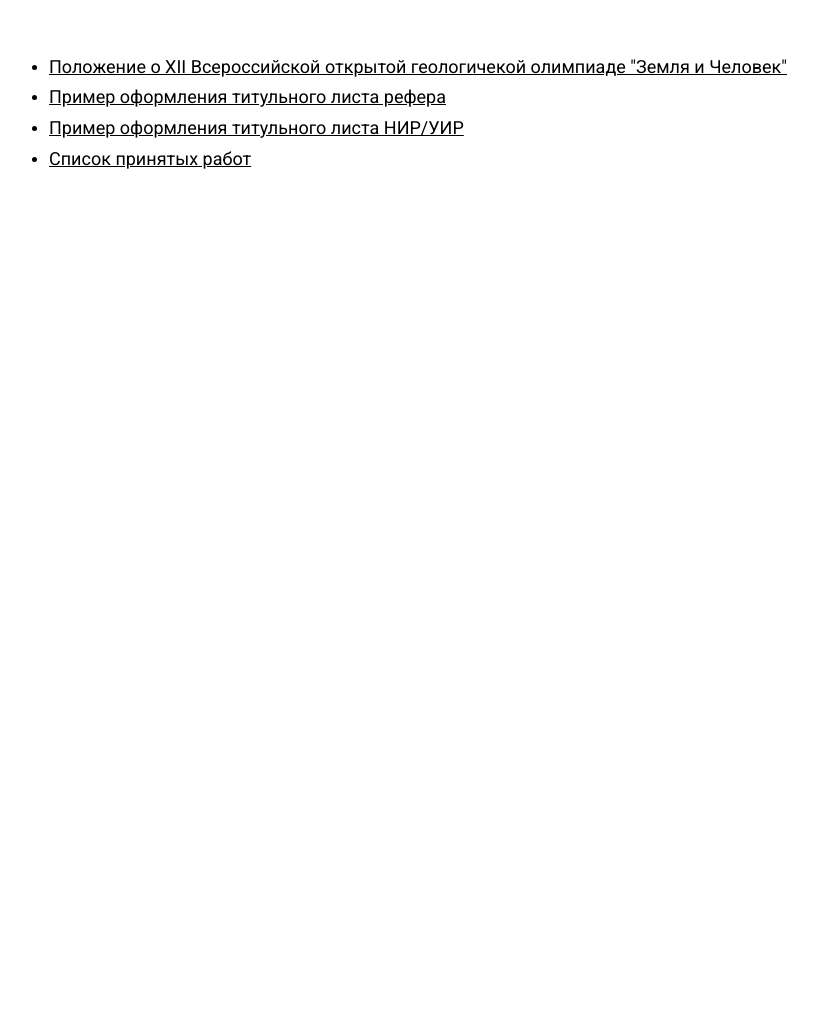
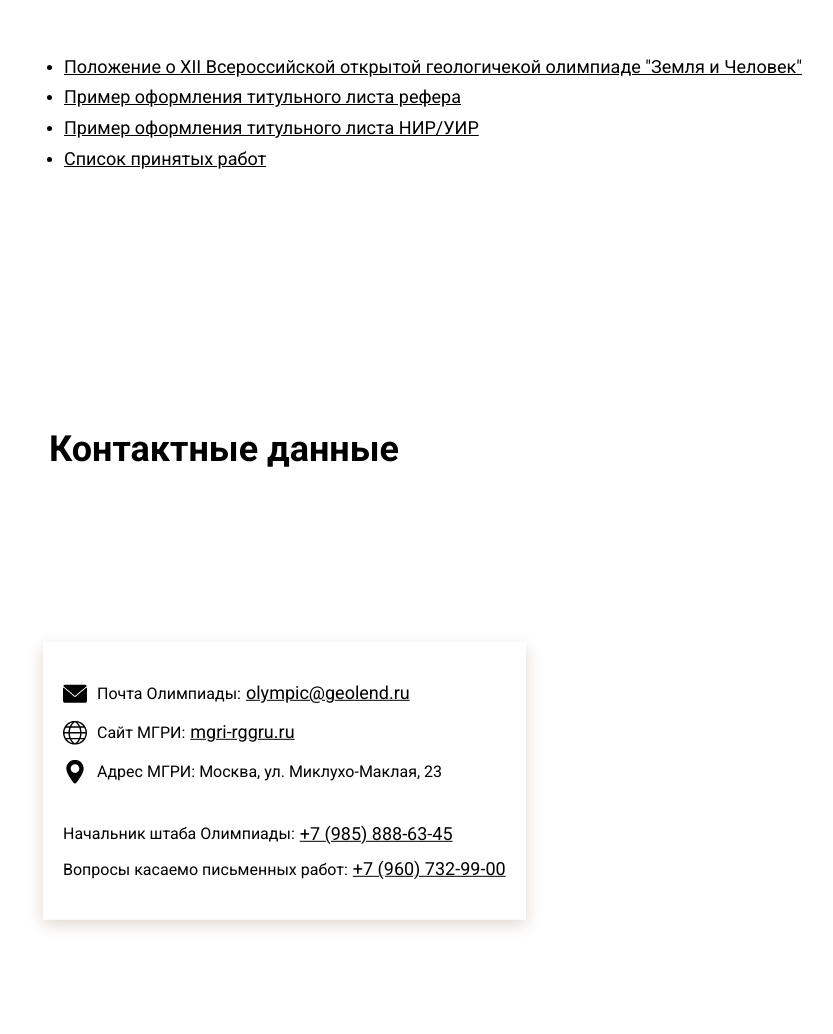
Before and after one commit to acr0matic/olympic2020, a website: page src/index.html in a window 1280 px wide. Shown: the part 1839-2873 px from the top of the page, without its empty margins (21-854 px from the left). Before the commit the page ends 2118 px from the top, so only its background shows below. Drawn offline with nearby package versions, Linux system fonts and the light colour scheme; files that its build step writes are made by us from their sources; files whose address does not match are found by name.

Commit message:
Сверстана секция "контакты"

```diff
--- a/src/index.html
+++ b/src/index.html
@@ -172,6 +172,54 @@
       <!-- /.container -->
     </section>
 
+    <section id="contact">
+      <div class="container">
+        <h2 class="section-title">Контактные данные</h2>
+      </div>
+      <!-- /.container -->
+      <div class="wrapper">
+        <div class="contact-info">
+          <div class="contact-info__item">
+            <img src="img/icons/mail.svg" class="contact-info__icon"></img>
+            <span class="contact-info__title">Почта Олимпиады: </span>
+            <a href="mailto:olympic@geolend.ru" class="contact-info__link">olympic@geolend.ru</a>
+          </div>
+          <!-- /.contact-info__item -->
+
+          <div class="contact-info__item">
+            <img src="img/icons/web.svg" class="contact-info__icon"></img>
+            <span class="contact-info__title">Сайт МГРИ: </span>
+            <a href="mgri-rggru.ru" class="contact-info__link">mgri-rggru.ru</a>
+          </div>
+          <!-- /.contact-info__item -->
+
+          <div class="contact-info__item">
+            <img src="img/icons/map.svg" class="contact-info__icon"></img>
+            <span class="contact-info__title">Адрес МГРИ: Москва, ул. Миклухо-Маклая, 23</span>
+          </div>
+          <!-- /.contact-info__item -->
+
+          <div class="contact-info__item">
+            <span class="contact-info__title">Начальник штаба Олимпиады: </span>
+            <a href="tel:8(985)888-63-45" class="contact-info__link">+7 (985) 888-63-45</a>
+          </div>
+          <!-- /.contact-info__item -->
+
+          <div class="contact-info__item">
+            <span class="contact-info__title">Вопросы касаемо письменных работ: </span>
+            <a href="tel:+7(960)732-99-00" class="contact-info__link">+7 (960) 732-99-00</a>
+          </div>
+          <!-- /.contact-info__item -->
+        </div>
+        <!-- /.contact-info -->
+
+        <div class="contact-map">
+          <iframe src="https://yandex.ru/map-widget/v1/?um=constructor%3Ae867490a6779cf560ffb7feece2dde5308d88ee2cc001ba8b63632a163313592&amp;source=constructor" width="100%" height="500" frameborder="0"></iframe>        </div>
+        <!-- /.contact-map -->
+      </div>
+      <!-- /.wrapper -->
+    </section>
+
   </main>
 
   <!-- Подвал -->
--- a/src/styles/scss/base/_typography.scss
+++ b/src/styles/scss/base/_typography.scss
@@ -28,6 +28,7 @@ a {
   color: #000000;
 }
 
+.contact-info__link,
 .document-list__link {
   font-size: 18px;
   text-decoration: underline;
--- /dev/null
+++ b/src/styles/scss/layout/_contact.scss
@@ -0,0 +1,47 @@
+#contact {
+  .wrapper {
+    align-items: flex-start;
+    justify-content: space-between;
+    position: relative;
+  }
+}
+
+.contact-map {
+  width: 100%;
+  height: 500px;
+}
+
+.contact-info {
+  position: absolute;
+  z-index: 1;
+  top: 50%;
+  left: 5%;
+
+  transform: translateY(-50%);
+
+  padding: 40px 20px 25px 20px;
+  background-color: #ffffff;
+  box-shadow: 0 5px 15px 0 rgba(97, 51, 7, 0.2);
+
+  &__item {
+    display: flex;
+    align-items: center;
+
+    margin-bottom: 15px;
+
+    &:nth-child(4) {
+      margin-top: 40px;
+    }
+  }
+
+  &__icon {
+    width: 24px;
+    height: 24px;
+    margin-right: 10px;
+    object-fit: contain;
+  }
+
+  &__title {
+    margin-right: 5px;
+  }
+}
--- a/src/styles/scss/layout/_documents.scss
+++ b/src/styles/scss/layout/_documents.scss
@@ -3,9 +3,6 @@
 
   &__item {
     margin-bottom: 10px;
-  }
-
-  &__link {
-
+    margin-left: 15px;
   }
 }
--- a/src/styles/scss/main.scss
+++ b/src/styles/scss/main.scss
@@ -26,6 +26,7 @@
   'layout/promo',
   'layout/partners',
   'layout/documents',
+  'layout/contact',
   'layout/footer';
 
 // 5. Подключение стилей компонентов
```
Also changed, not shown: src/img/icons/mail.svg (added), src/img/icons/map.svg (added), src/img/icons/web.svg (added).
